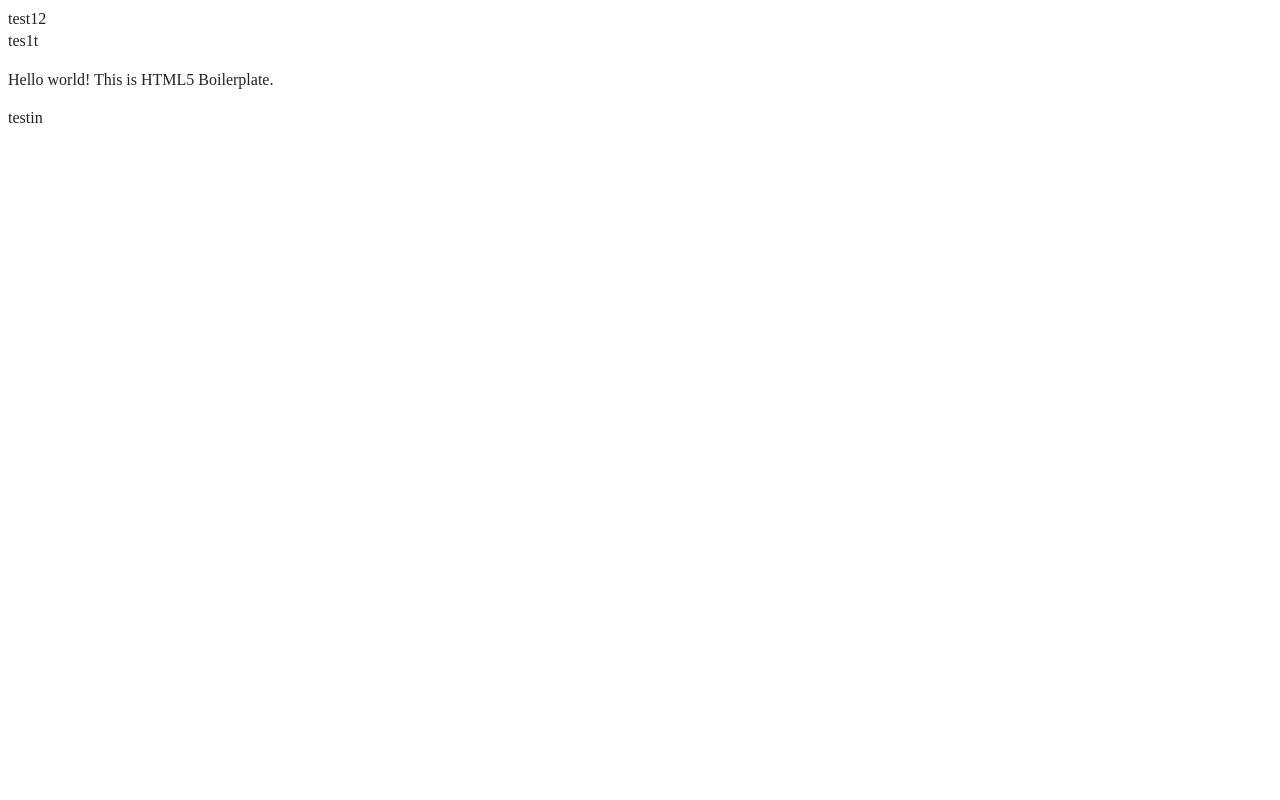
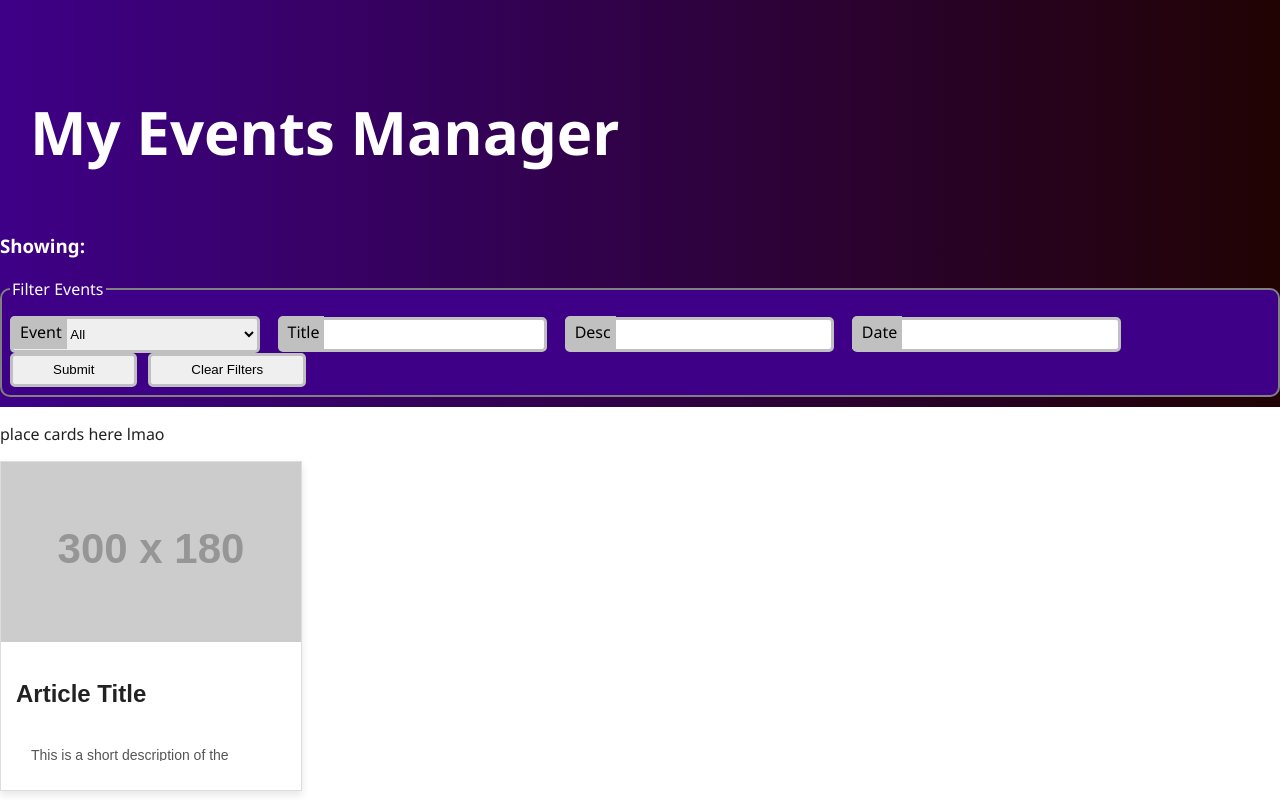
Before and after one commit to JoshuaHartz/web-assignment-2, a website built with webpack: page index.html in a window 1280 px wide. Built offline with nearby package versions, Linux system fonts and the light colour scheme; placeholder pictures from the web are drawn by us.

Commit message:
baseline html and css functionality

```diff
--- a/css/style.css
+++ b/css/style.css
@@ -83,6 +83,146 @@ textarea {
 /* ==========================================================================
    Author's custom styles
    ========================================================================== */
+html {
+  height: 100%;
+}
+body {
+  font-family: Segoe UI, Roboto, Helvetica, Arial, serif;
+  font-size: inherit;
+  height: 100%;
+  display: flex;
+  margin: 0;
+  flex-direction: column;
+}
+
+.card {
+  width: 300px;
+  border: 1px solid #ddd;
+  box-shadow: 0 4px 8px rgba(0, 0, 0, 0.1);
+  font-family: Arial, sans-serif;
+}
+.card img {
+  width: 100%;
+  height: 180px;
+  object-fit: cover;
+}
+.card-content {
+  padding: 15px;
+}
+.card-content button {
+  background-color: white;
+  border: none;
+}
+
+.card-content p {
+  font-size: 14px;
+  color: #555;
+  margin-top: 10px;
+  max-height: 0;
+  overflow: hidden;
+}
+
+
+
+
+
+
+@media screen and (min-width: 768px) {
+  .header {
+    display: flex;
+    justify-content: left;
+    flex-direction: column;
+    background: linear-gradient(90deg, rgb(62, 0, 135) 0%, rgb(33,3,3) 100%);
+    padding: 50px 0 10px 0;
+    text-align: left;
+    color: white;
+  }
+  /*Title Name*/
+  .header h1 {
+    font-size: 60px;
+    padding-left: .5em;
+  }
+
+  .filter-container {
+    border: 2px solid grey;
+    padding: 1em 1em .5em .5em;
+    border-radius: 10px 10px 10px 10px;
+    background: #3E0087FF;
+  }
+  .filter-container .Events select {
+    border: solid #C0C0C0;
+    margin: 0 1em 0 0;
+    border-radius: 5px 5px 5px 5px;
+    padding: .5em 5em .5em 4em;
+    width: 250px;
+    justify-content: left;
+
+  }
+
+  .filter-container input {
+    border: solid #C0C0C0;
+    margin: 0 1em 0 0;
+    border-radius: 5px 5px 5px 5px;
+    padding: .5em 3em .5em 3.5em;
+  }
+
+  .Events::before {
+    position: absolute;
+    color: Black;
+    padding: 5px 5px 5px 10px;
+    border-radius: 5px 0 0 5px;
+    background-color: #C0C0C0;
+    content: "Event";
+  }
+
+  .Title::before {
+    position: absolute;
+    color: Black;
+    padding: 5px 5px 5px 10px;
+    border-radius: 5px 0 0 5px;
+    background-color: #C0C0C0;
+    content: "Title";
+  }
+  .Desc::before {
+    position: absolute;
+    color: Black;
+    padding: 5px 5px 5px 10px;
+    border-radius: 5px 0 0 5px;
+    background-color: #C0C0C0;
+    content: "Desc";
+  }
+  .Date::before {
+    position: absolute;
+    color: Black;
+    padding: 5px 5px 5px 10px;
+    border-radius: 5px 0 0 0;
+    background-color: #C0C0C0;
+    content: "Date";
+  }
+  button {
+    margin: 0 .5em 0 0;
+    border: solid #C0C0C0;
+    border-radius: 5px 5px 5px 5px;
+    padding: .5em 3em .5em 3em;
+  }
+
+}
+
+
+
+
+
+
+
+
+
+
+
+
+
+
+
+
 
 /* ==========================================================================
    Helper classes
--- a/index.html
+++ b/index.html
@@ -1,6 +1,5 @@
 <!doctype html>
 <html class="no-js" lang="">
-<div>test12</div>
 <head>
   <meta charset="utf-8">
   <meta name="viewport" content="width=device-width, initial-scale=1">
@@ -23,11 +22,48 @@
 </head>
 
 <body>
-<div>tes1t</div>
-  <!-- Add your site or application content here -->
-  <p>Hello world! This is HTML5 Boilerplate.</p>
-  <script src="js/app.js"></script>
-  <div> testin</div>
+<header class="header">
+  <h1>My Events Manager</h1>
+  <h3>Showing: </h3>
+  <fieldset class="filter-container">
+    <legend>Filter Events</legend>
+    <label class="Events">
+      <select name="Events" id="events">
+        <option value="test">All</option>
+      </select>
+    </label>
+    <label class="Title">
+      <input type="text" id="Title-text">
+    </label>
+    <label class="Desc">
+      <input type="text" id="Desc-text">
+    </label>
+    <label class="Date">
+      <input type="text" id="Date-text">
+    </label>
+    <button class="submit-btn" id="submit-btn">Submit</button>
+    <button class="clear-btn" id="clear-btn">Clear Filters</button>
+  </fieldset>
+</header>
+
+<div class="content">
+  <div class="card-holder" id="card-holder">
+      <p>place cards here lmao</p>
+    <article class="card">
+      <img src="https://via.placeholder.com/300x180" alt="Card Image">
+      <div class="card-content">
+        <h2 id="card-title">Article Title</h2>
+        <p class="card-content">This is a short description of the article. It provides a quick overview of the content inside the card.</p>
+
+      </div>
+    </article>
+  </div>
+</div>
+
+<footer class="footer">
+
+</footer>
+
 </body>
 
 </html>
```
